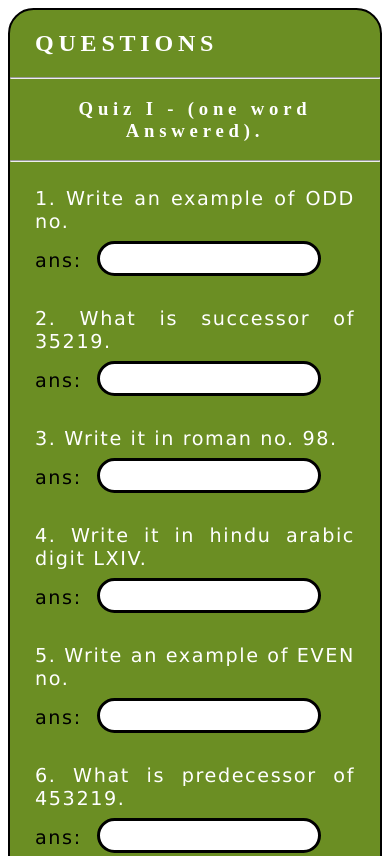
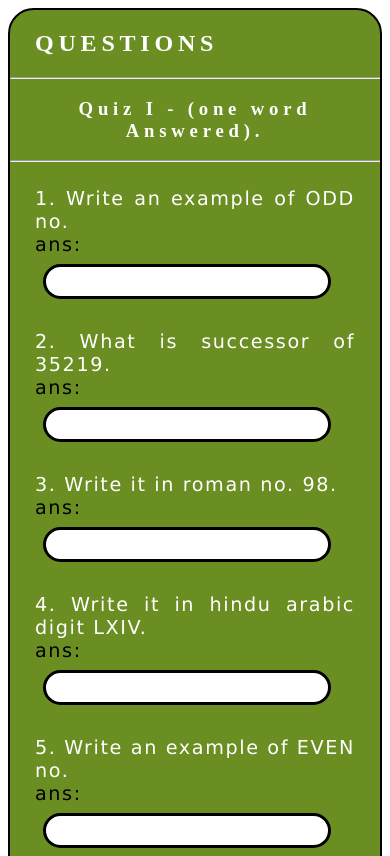
Before and after one commit to Rajnish9570/Quiz-Website, a plain HTML site: page index.html in a window 390 px wide. Shown: the top 856 px of the page. Drawn offline with Linux system fonts and the light colour scheme.

Commit message:
saving to github

```diff
--- a/js.css
+++ b/js.css
@@ -167,15 +167,3 @@ p{
     margin: 10%;
 }
     }
-
-
-    @media(max-width:768px){
-        #ques1,#ques2,#ques3,#ques4,#ques5,#ques6,#ques7,#ques8,#ques9,#ques10,#ques11,#ques12,
-#ques13,#ques14,#ques15,#ques16,#ques17,#ques18,#ques19,#ques20,#ques21,#ques22,#ques23,#ques24{
-    width: 70%;
-    font-size: 1.4rem;
-}
-#a,#b,#c,#d,#e,#f,#g,#h,#i,#j,#l{
-    margin: 10%;
-}
-    }
```
